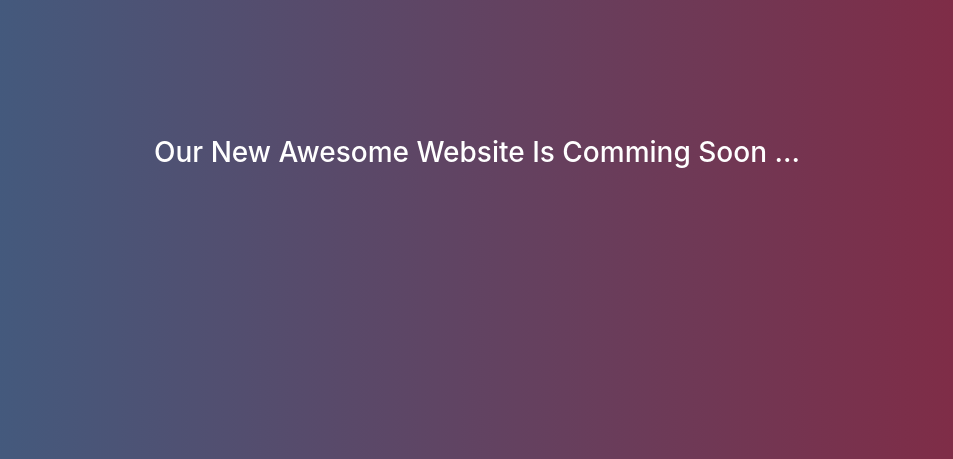
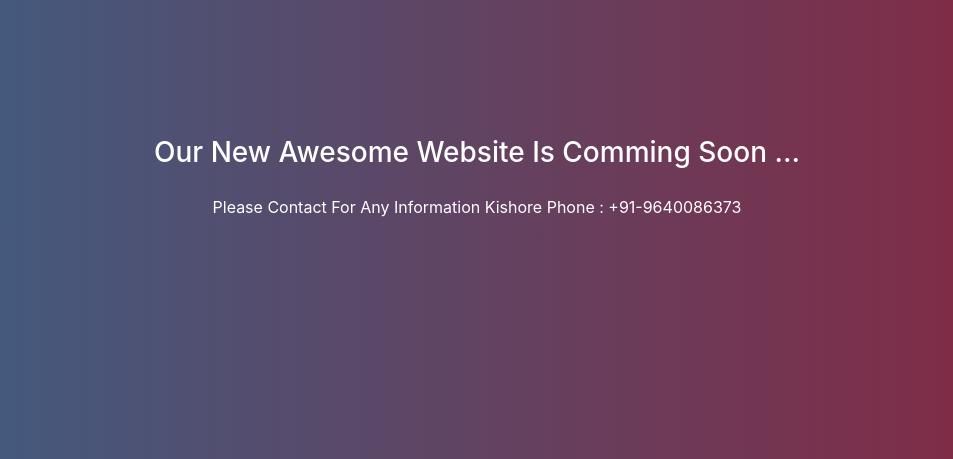
Before and after one commit to sivajyothim/upvc, a PHP site: page / in a window 1280 px wide. Shown: the part 184-643 px from the top of the page, without its empty margins (163-1116 px from the left). Run offline with PHP 8.4, Linux system fonts and the light colour scheme.

Commit message:
contact number added in comminsoon page

```diff
--- a/assets/css/comming-soon.css
+++ b/assets/css/comming-soon.css
@@ -6,3 +6,9 @@ body{
  text-align: center;
 margin-top: 25%;
 }
+p{
+   text-align: center;
+   color: white;
+   margin-top: 2%;
+
+}
--- a/index.php
+++ b/index.php
@@ -7,5 +7,6 @@
 </head>
 <body>
 <h3 class="content text-capitalize">our new awesome website is comming soon ...</h3>
+<p class="text-capitalize">please contact for any information kishore phone : +91-9640086373</p>
 </body>
 </html>
```
